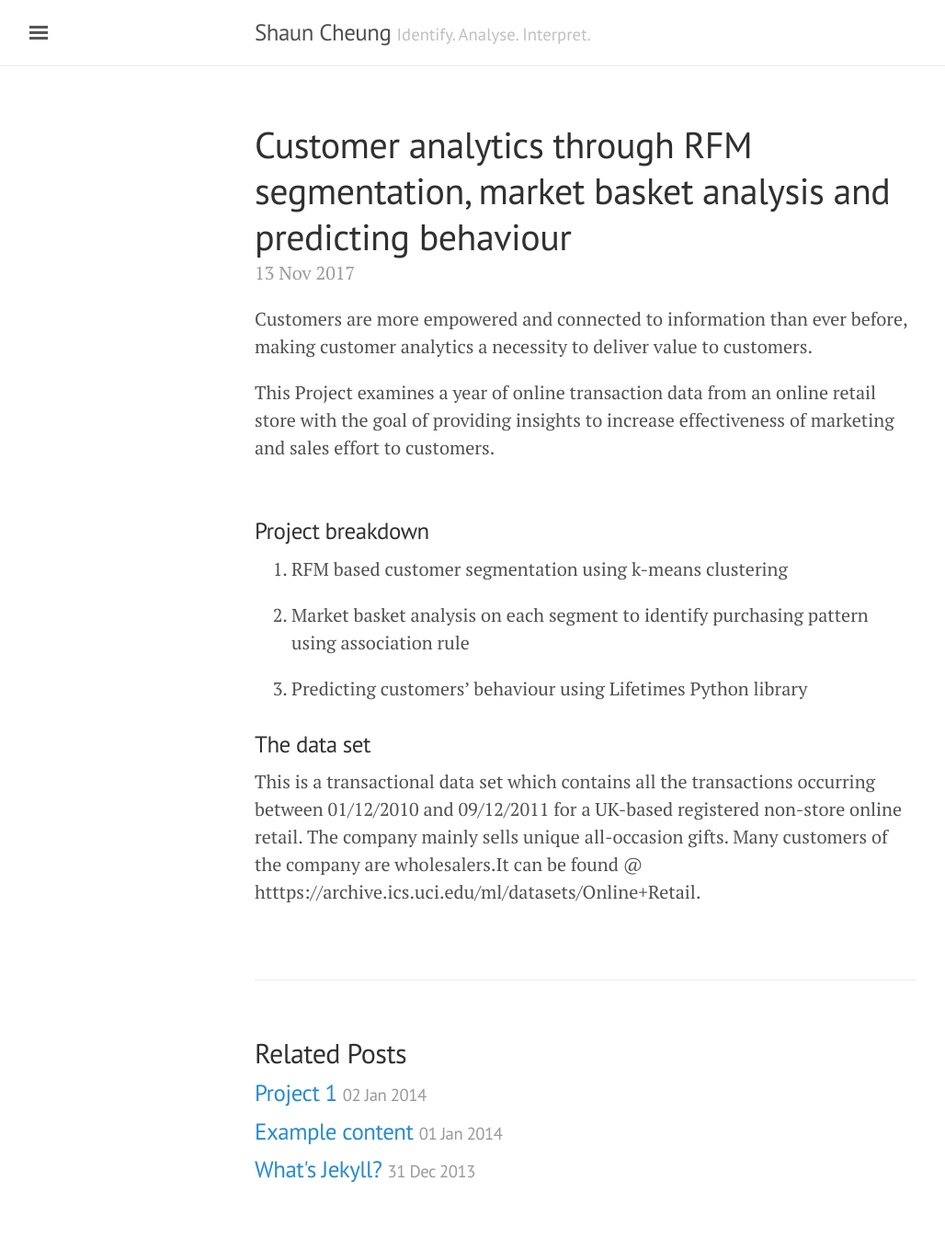
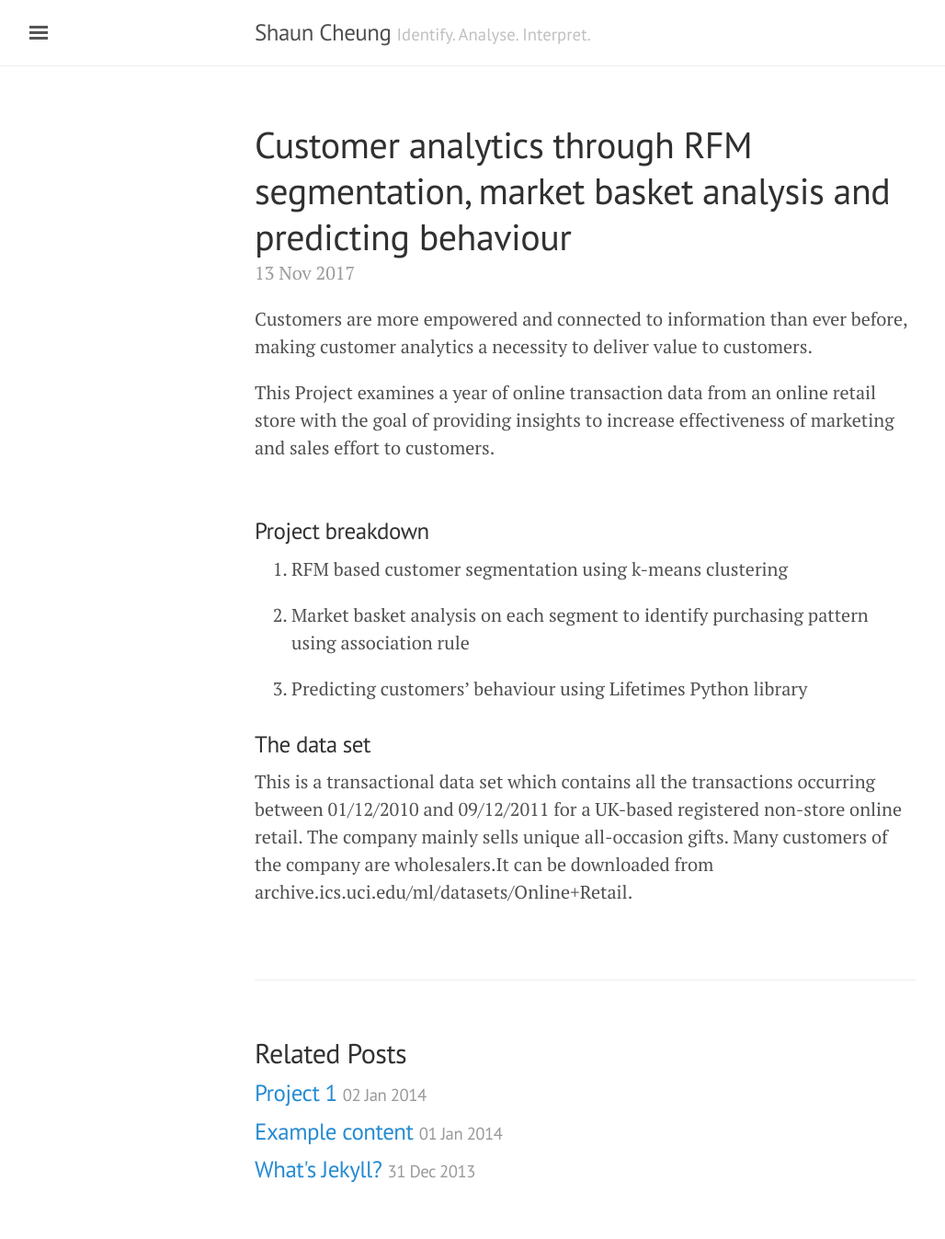
Before and after one commit to shauncheungkt/shauncheungkt.github.io, a Jekyll site: the page built from _posts/2017-11-13-Customer Analytics through Segmentation, Market Basket Analysis and Predictive Analytics.md, in a window 1280 px wide. Shown: the whole page at 92% size, without its empty margins (3-1031 px from the left). Built offline with Jekyll 4.4.1, drawn with Linux system fonts in a browser that asks for light colours.

Commit message:
Update 2017-11-13-Customer Analytics through Segmentation, Market Basket Analysis and Predictive Analytics.md

```diff
--- a/_posts/2017-11-13-Customer Analytics through Segmentation, Market Basket Analysis and Predictive Analytics.md
+++ b/_posts/2017-11-13-Customer Analytics through Segmentation, Market Basket Analysis and Predictive Analytics.md
@@ -23,4 +23,4 @@ This Project examines a year of online transaction data from an online retail st
 
 ### The data set
 
-This is a transactional data set which contains all the transactions occurring between 01/12/2010 and 09/12/2011 for a UK-based registered non-store online retail. The company mainly sells unique all-occasion gifts. Many customers of the company are wholesalers.It can be found @ htttps://archive.ics.uci.edu/ml/datasets/Online+Retail.
+This is a transactional data set which contains all the transactions occurring between 01/12/2010 and 09/12/2011 for a UK-based registered non-store online retail. The company mainly sells unique all-occasion gifts. Many customers of the company are wholesalers.It can be downloaded from archive.ics.uci.edu/ml/datasets/Online+Retail.
```
